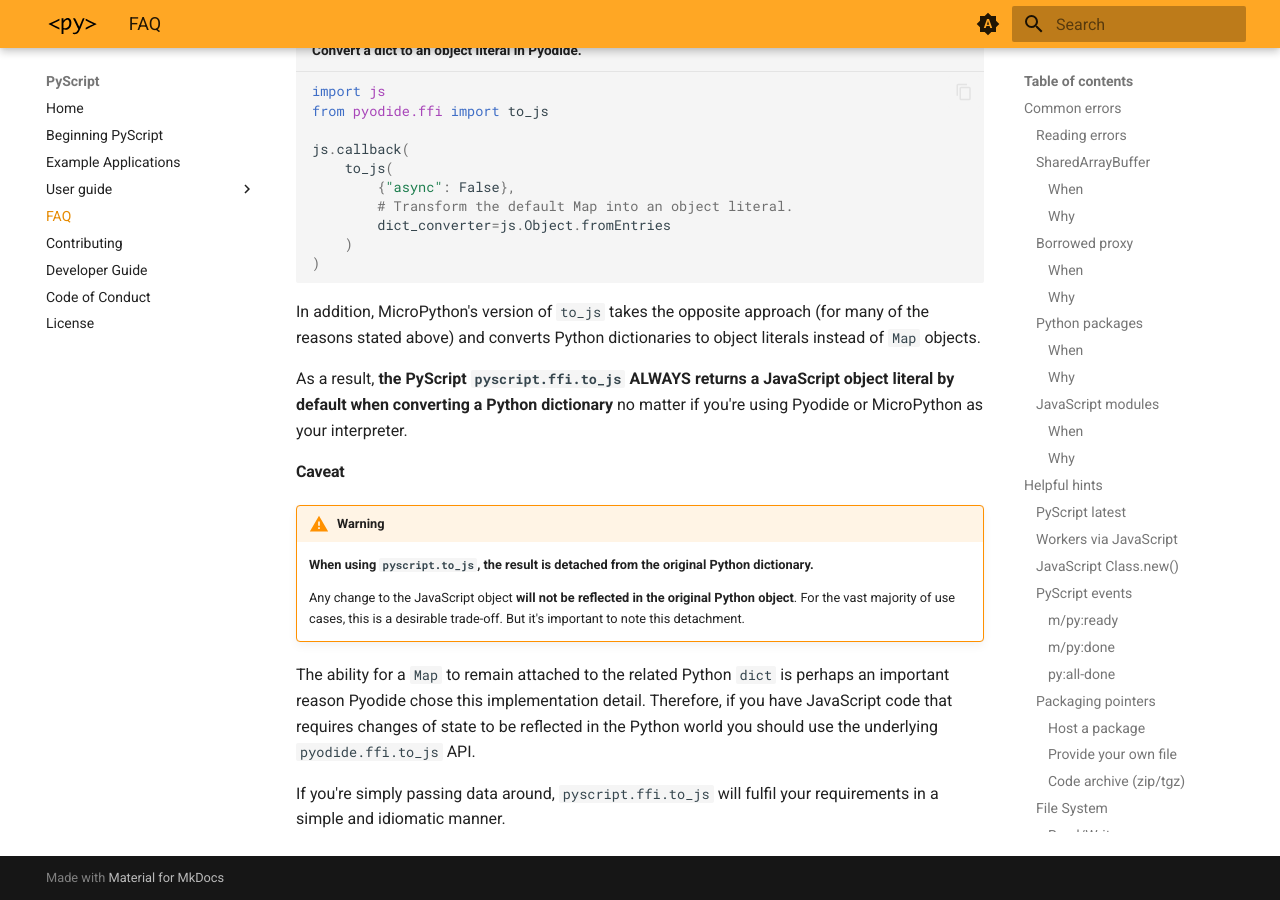
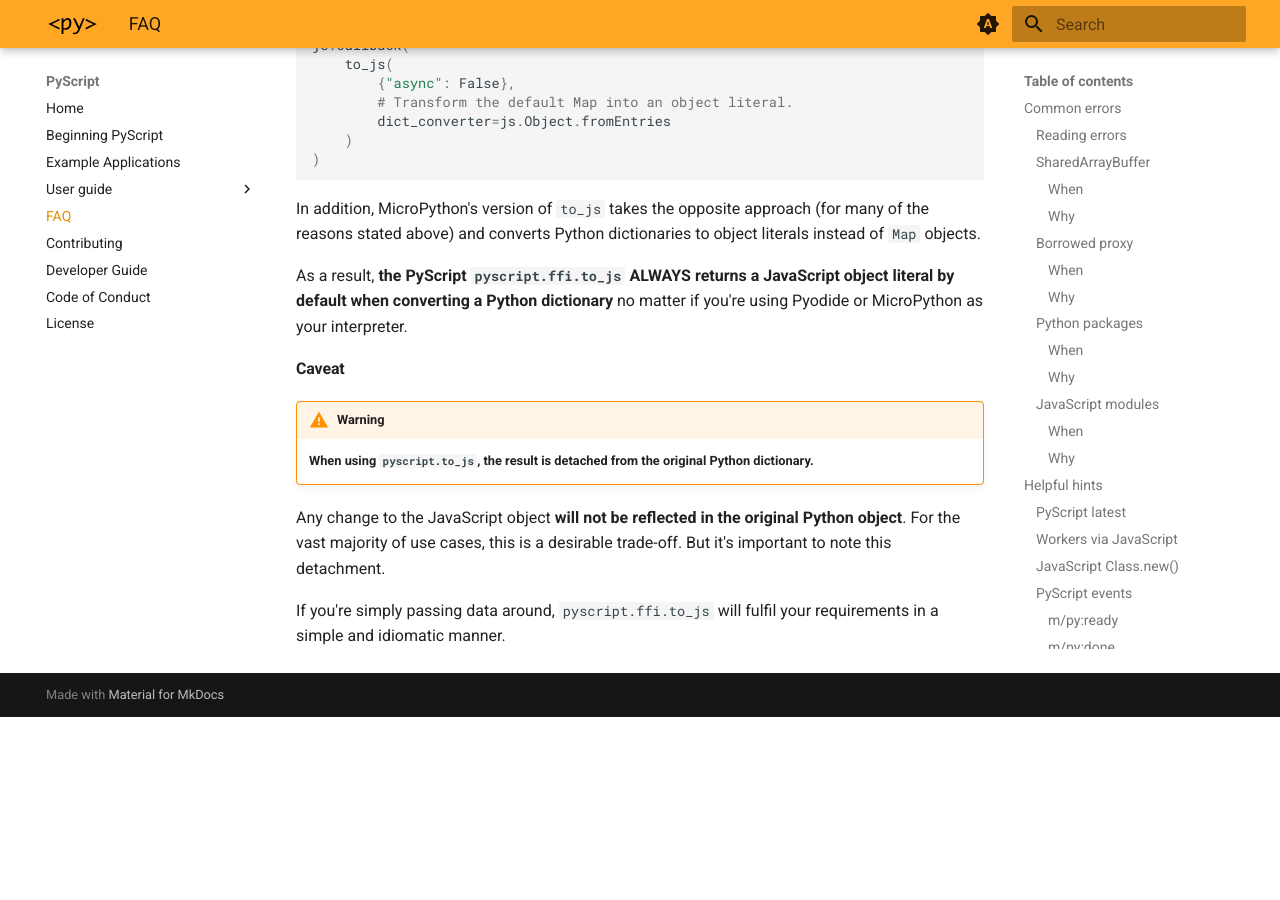
Before and after one commit to pyscript/docs, an MkDocs documentation site: the page built from docs/faq.md, in a window 1280 px wide and 900 px high, scrolled down 21989 px. Built offline with MkDocs 1.6.1 and Material for MkDocs 9.7.7, drawn with Linux system fonts in a browser that asks for light colours; the version menu is left out; after the commit the page ends 22706 px from its top, so only the background shows below that; some of the changed text lies outside the part shown.

````diff
--- a/docs/faq.md
+++ b/docs/faq.md
@@ -838,11 +838,6 @@ def download_file(path, mime_type):
         # should keep the memory clear for the session
 ```
 
-!!! warning
-
-    This currently only works with Pyodide due to a bug instantiating
-    `window.File` in MicroPython.
-
 ### create_proxy
 
 The `create_proxy` function is described in great detail
@@ -1148,15 +1143,9 @@ you're using Pyodide or MicroPython as your interpreter.
     **When using `pyscript.to_js`, the result is detached from the original
     Python dictionary.**
 
-    Any change to the JavaScript object **will not be reflected in the original
-    Python object**. For the vast majority of use cases, this is a desirable
-    trade-off. But it's important to note this detachment.
-
-The ability for a `Map` to remain attached to the related Python `dict` is
-perhaps an important reason Pyodide chose this implementation detail.
-Therefore, if you have JavaScript code that requires changes of state to be
-reflected in the Python world you should use the underlying `pyodide.ffi.to_js`
-API.
+Any change to the JavaScript object **will not be reflected in the original
+Python object**. For the vast majority of use cases, this is a desirable
+trade-off. But it's important to note this detachment.
 
 If you're simply passing data around, `pyscript.ffi.to_js` will fulfil your
 requirements in a simple and idiomatic manner.
````
Also changed, not shown: other parts of docs/faq.md (+1 -1 lines), docs/index.md (+3 -2 lines), docs/user-guide/workers.md (+1 -1 lines).
